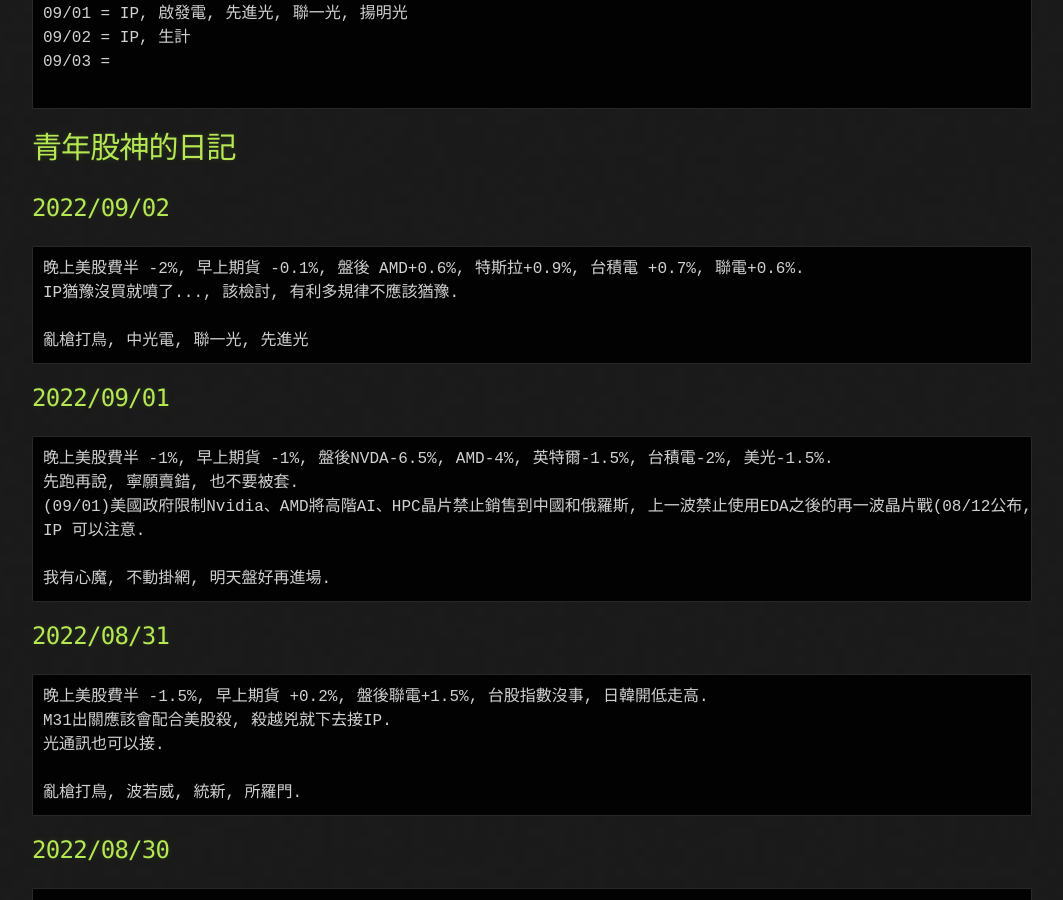
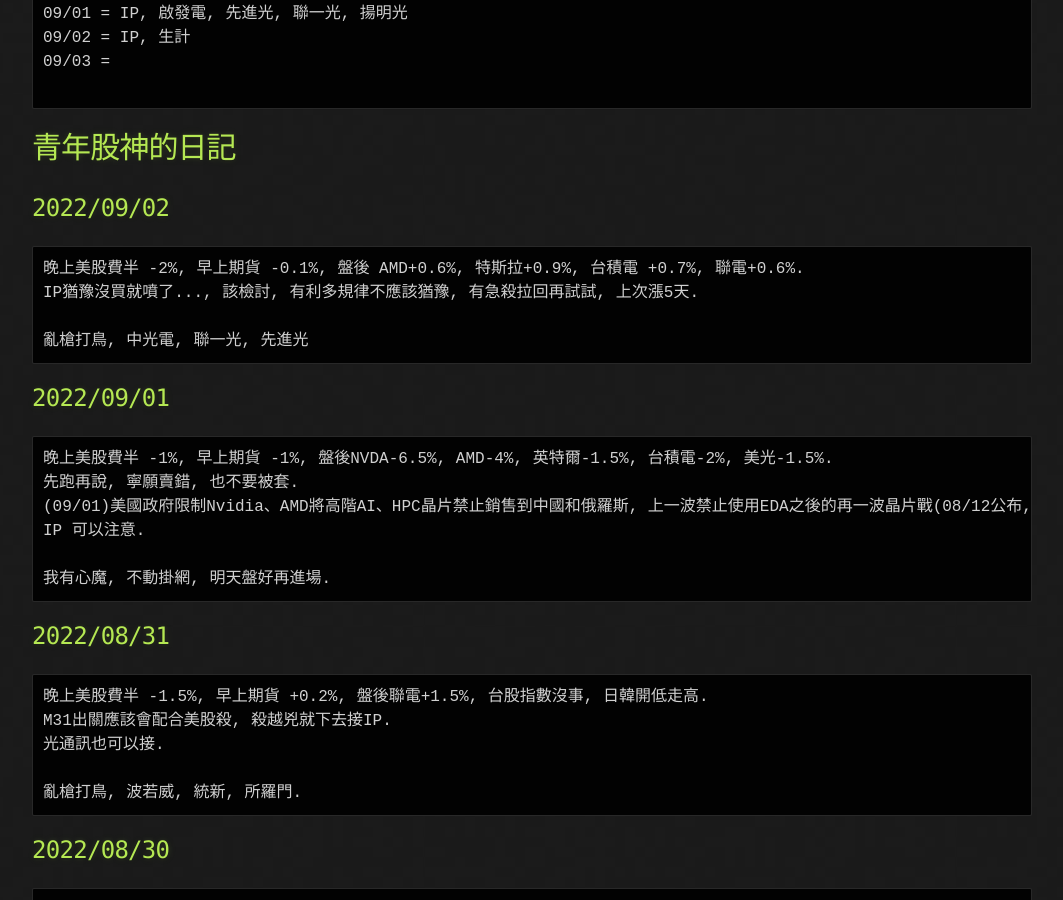
Before and after one commit to lepg5487/Stock_God, a Jekyll site: the page built from index.md, in a window 1280 px wide and 900 px high, scrolled down 970 px. Shown: the whole window, without its empty margins (108-1171 px from the left). Built offline with Jekyll 4.4.1, drawn with Linux system fonts in a browser that asks for light colours; our own code applies the rules of GitHub Pages for plain Markdown files.

Commit message:
Update index.md

````diff
--- a/index.md
+++ b/index.md
@@ -43,7 +43,7 @@
 ## 2022/09/02
 ```
 晚上美股費半 -2%, 早上期貨 -0.1%, 盤後 AMD+0.6%, 特斯拉+0.9%, 台積電 +0.7%, 聯電+0.6%.
-IP猶豫沒買就噴了..., 該檢討, 有利多規律不應該猶豫.
+IP猶豫沒買就噴了..., 該檢討, 有利多規律不應該猶豫, 有急殺拉回再試試, 上次漲5天.
 
 亂槍打鳥, 中光電, 聯一光, 先進光
 ```
````
